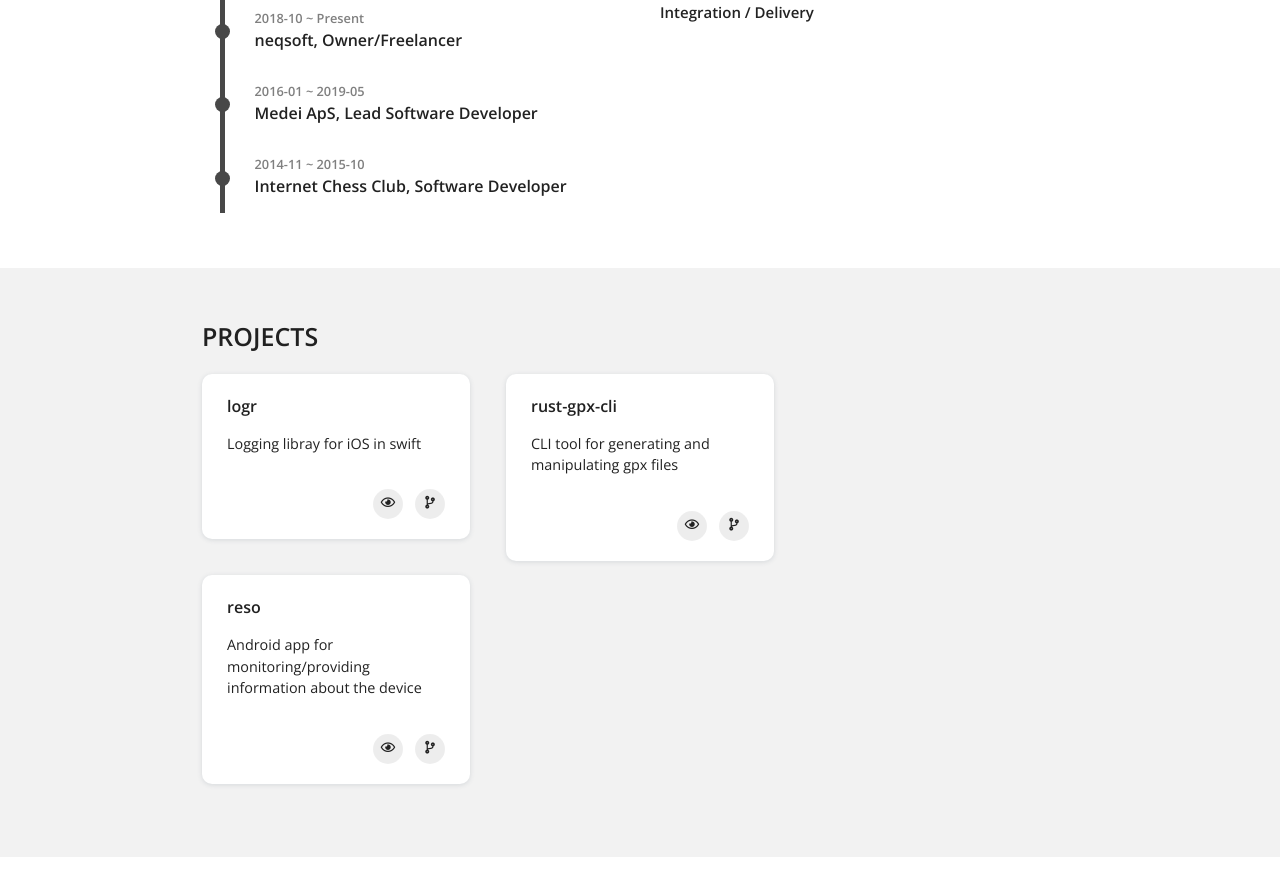
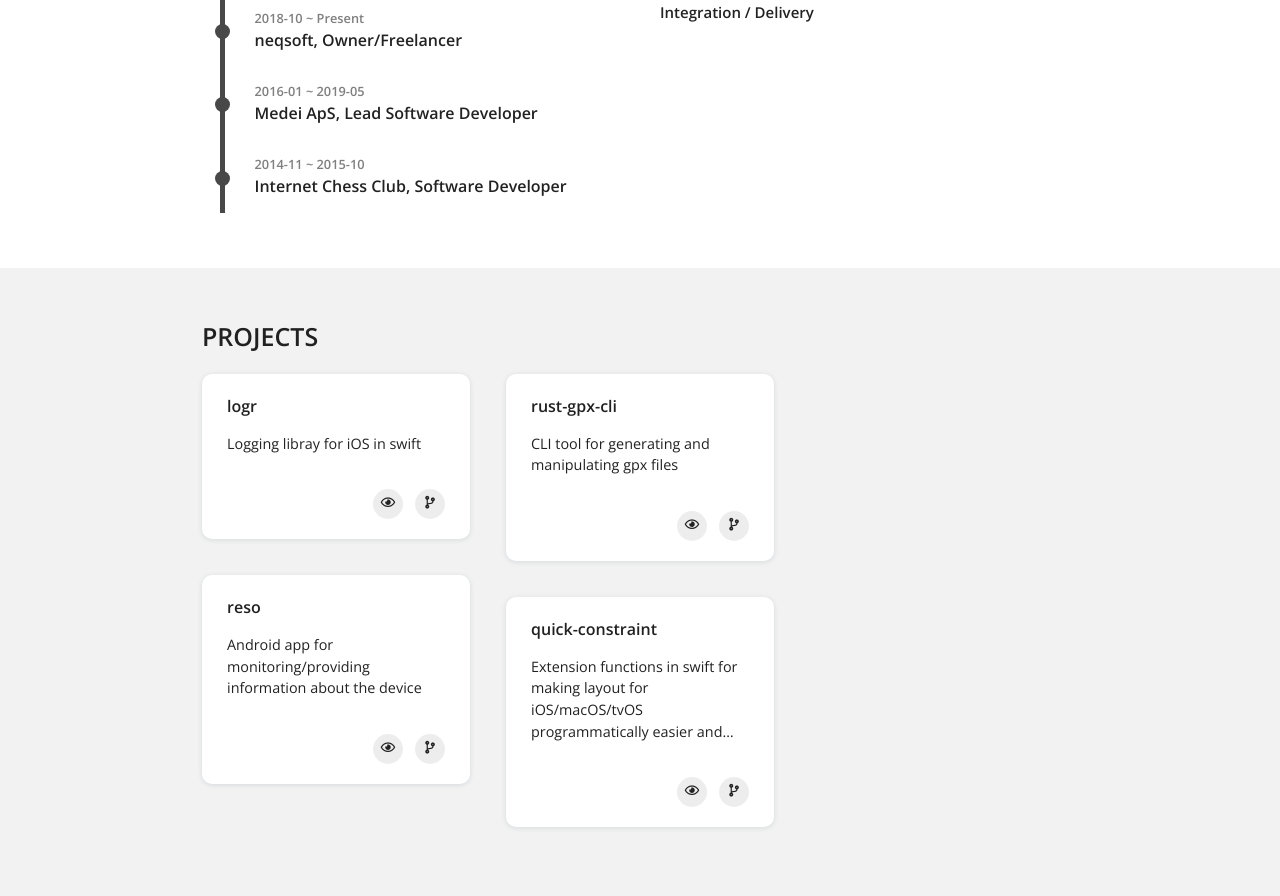
Before and after one commit to nakkht/pgu.dev, a Jekyll site: the page built from portfolio.html, in a window 1280 px wide and 900 px high, scrolled down 654 px. Shown: the top 896 px of the window. Built offline with Jekyll 4.4.1, drawn with Linux system fonts in a browser that asks for light colours; nearby versions of some CDN libraries; before the commit the page ends 1511 px from its top, so only the background shows below that.

Commit message:
Added quick-constraint project

```diff
--- a/_data/projects.yml
+++ b/_data/projects.yml
@@ -15,3 +15,9 @@
     url: https://github.com/nakkht/rust-gpx-cli
     title: rust-gpx-cli
     description: CLI tool for generating and manipulating gpx files
+
+- project:
+    print: true
+    url: https://github.com/nakkht/quick-constraint
+    title: quick-constraint
+    description: Extension functions in swift for making layout for iOS/macOS/tvOS programmatically easier and faster
```
